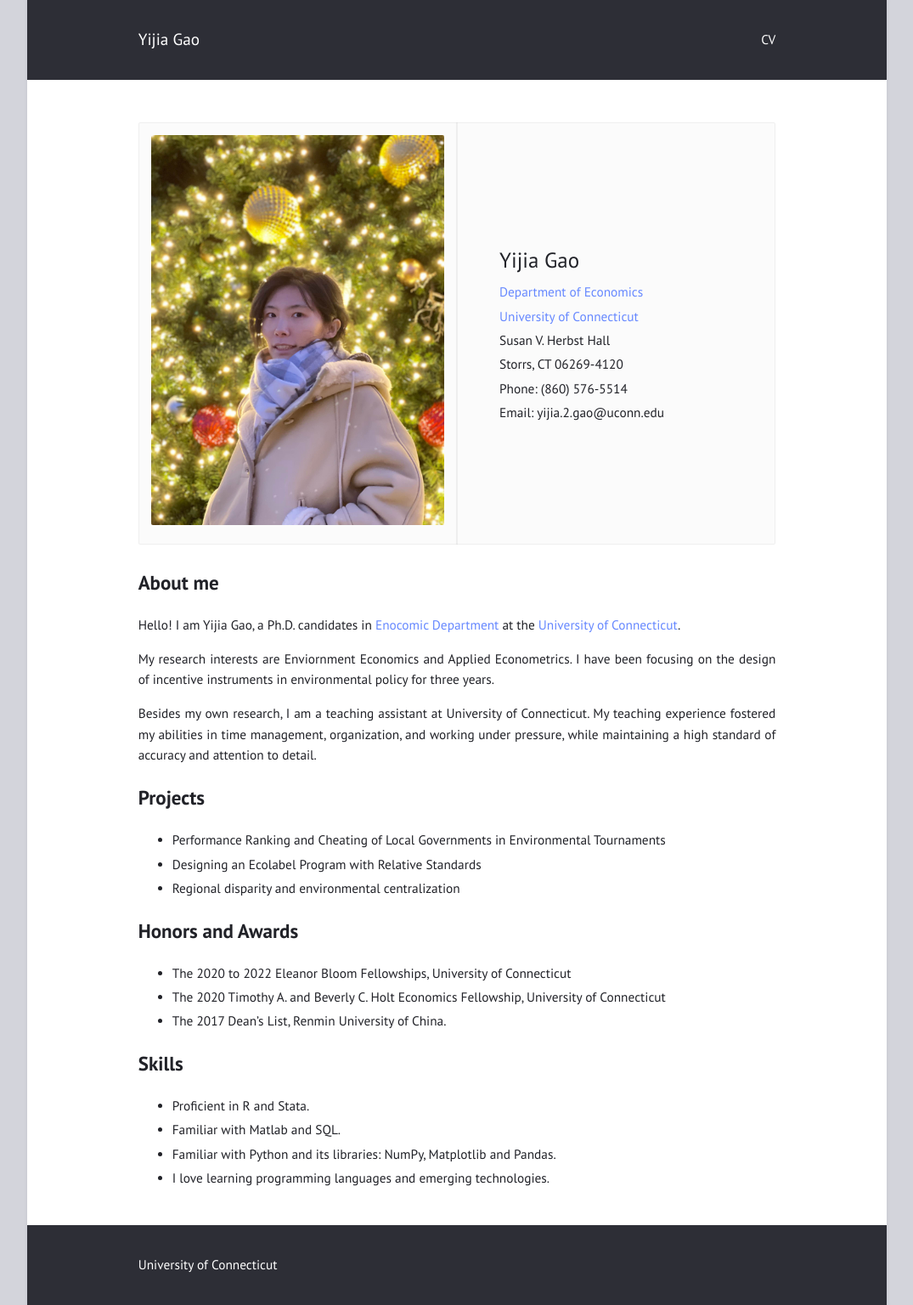
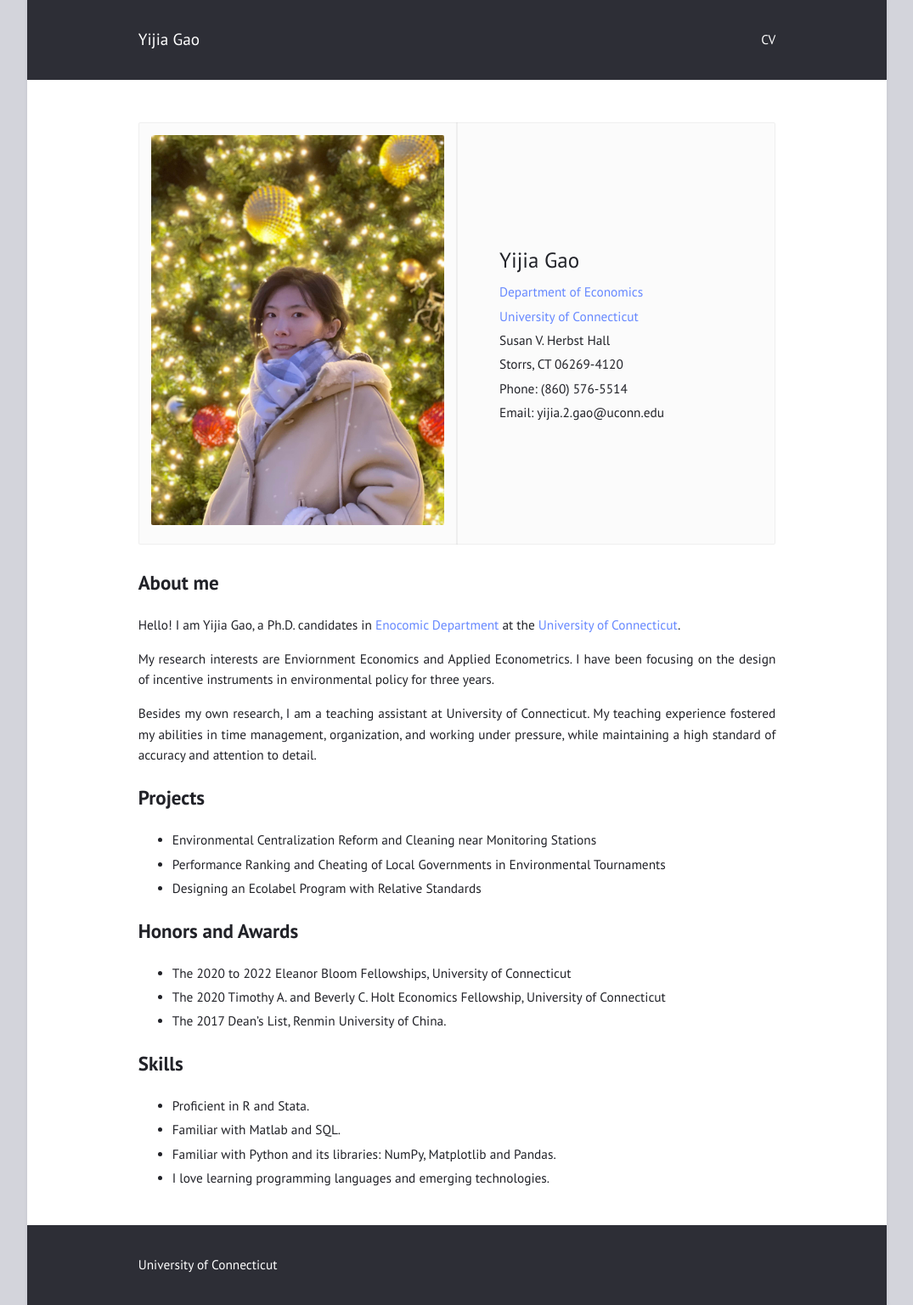
Before and after one commit to ScarraG/ScarraG.github.io, a Jekyll site: the page built from index.md, in a window 1280 px wide. Shown: the whole page at 85% size, without its empty margins (102-1177 px from the left). Built offline with Jekyll 4.4.1, drawn with Linux system fonts in a browser that asks for light colours.

Commit message:
Update index.md

```diff
--- a/index.md
+++ b/index.md
@@ -48,9 +48,9 @@ while maintaining a high standard of accuracy and attention to detail.
 
 # Projects
 
+* Environmental Centralization Reform and Cleaning near Monitoring Stations
 * Performance Ranking and Cheating of Local Governments in Environmental Tournaments
 * Designing an Ecolabel Program with Relative Standards
-* Regional disparity and environmental centralization
 
 # Honors and Awards
 
```
